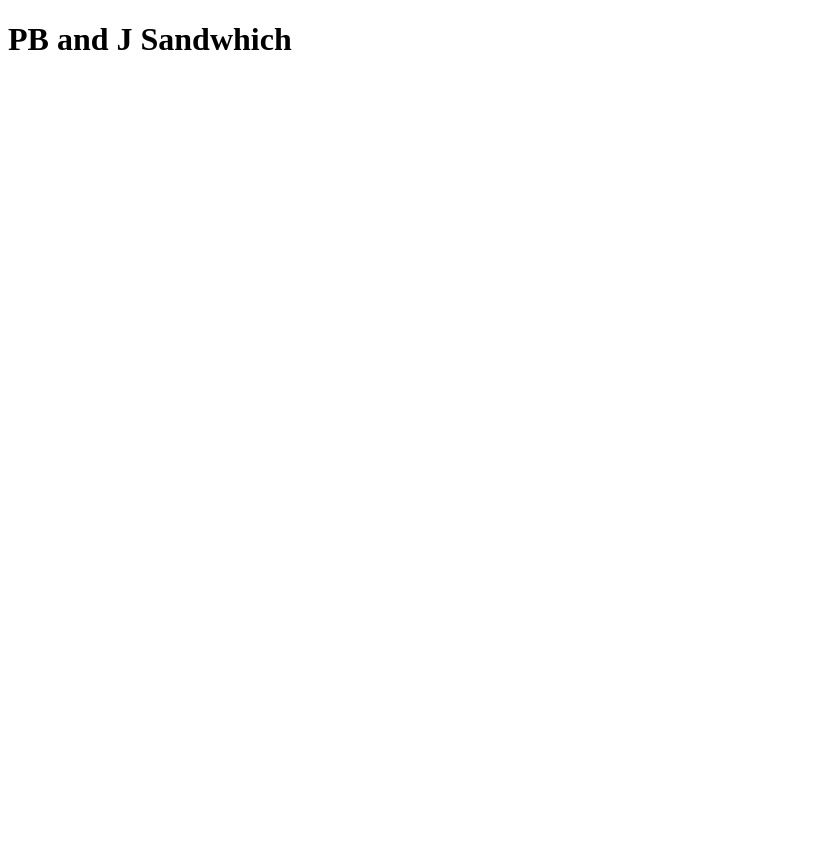
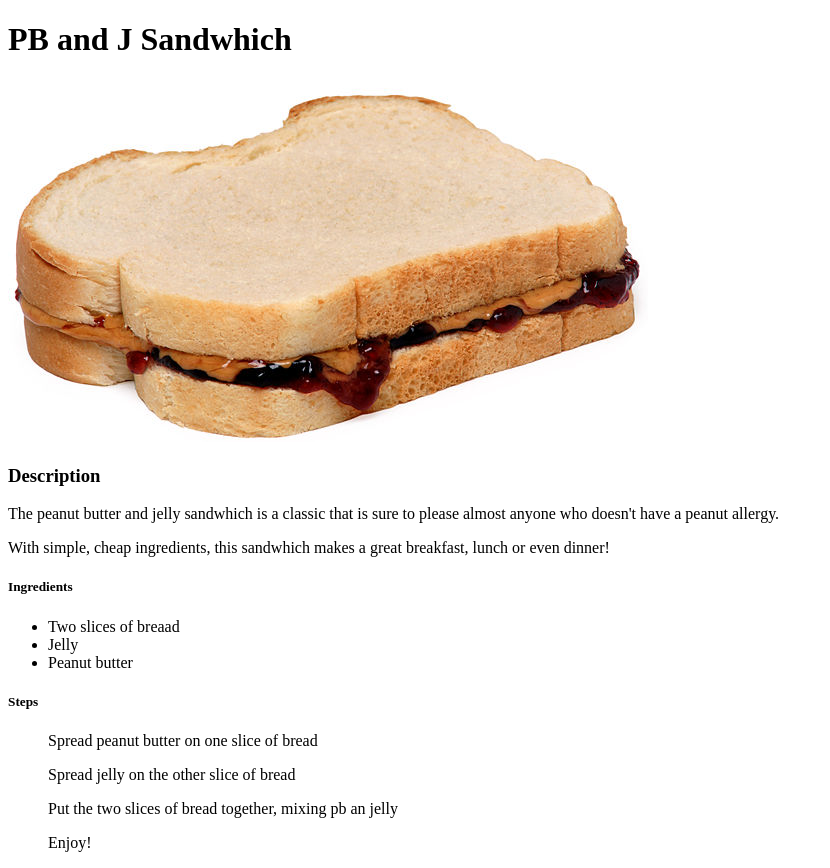
Before and after one commit to Devco2011/odin-recipes, a plain HTML site: page recipes/pbj.html in a window 1280 px wide. Shown: the whole page, without its empty margins (0-830 px from the left). Before the commit the page ends 800 px from the top, so only its background shows below. Drawn offline with Linux system fonts and the light colour scheme.

Commit message:
Add pbj.html

```diff
--- a/recipes/pbj.html
+++ b/recipes/pbj.html
@@ -8,5 +8,21 @@
 </head>
 <body>
     <h1>PB and J Sandwhich</h1>
+    <img src="../images/pbj.jpeg" alt="Delicious looking peanut butter and jelly sandwhich">
+    <h3>Description</h3>
+    <p>The peanut butter and jelly sandwhich is a classic that is sure to please almost anyone who doesn't have a peanut allergy.</p>
+    <p>With simple, cheap ingredients, this sandwhich makes a great breakfast, lunch or even dinner! </p>
+    <h5>Ingredients</h5>
+    <ul>
+        <li>Two slices of breaad</li>
+        <li>Jelly</li>
+        <li>Peanut butter</li>
+    </ul>
+    <h5>Steps</h5>
+    <ol>Spread peanut butter on one slice of bread</ol>
+    <ol>Spread jelly on the other slice of bread</ol>
+    <ol>Put the two slices of bread together, mixing pb an jelly</ol>
+    <ol>Enjoy!</ol>
+
 </body>
 </html>
```
